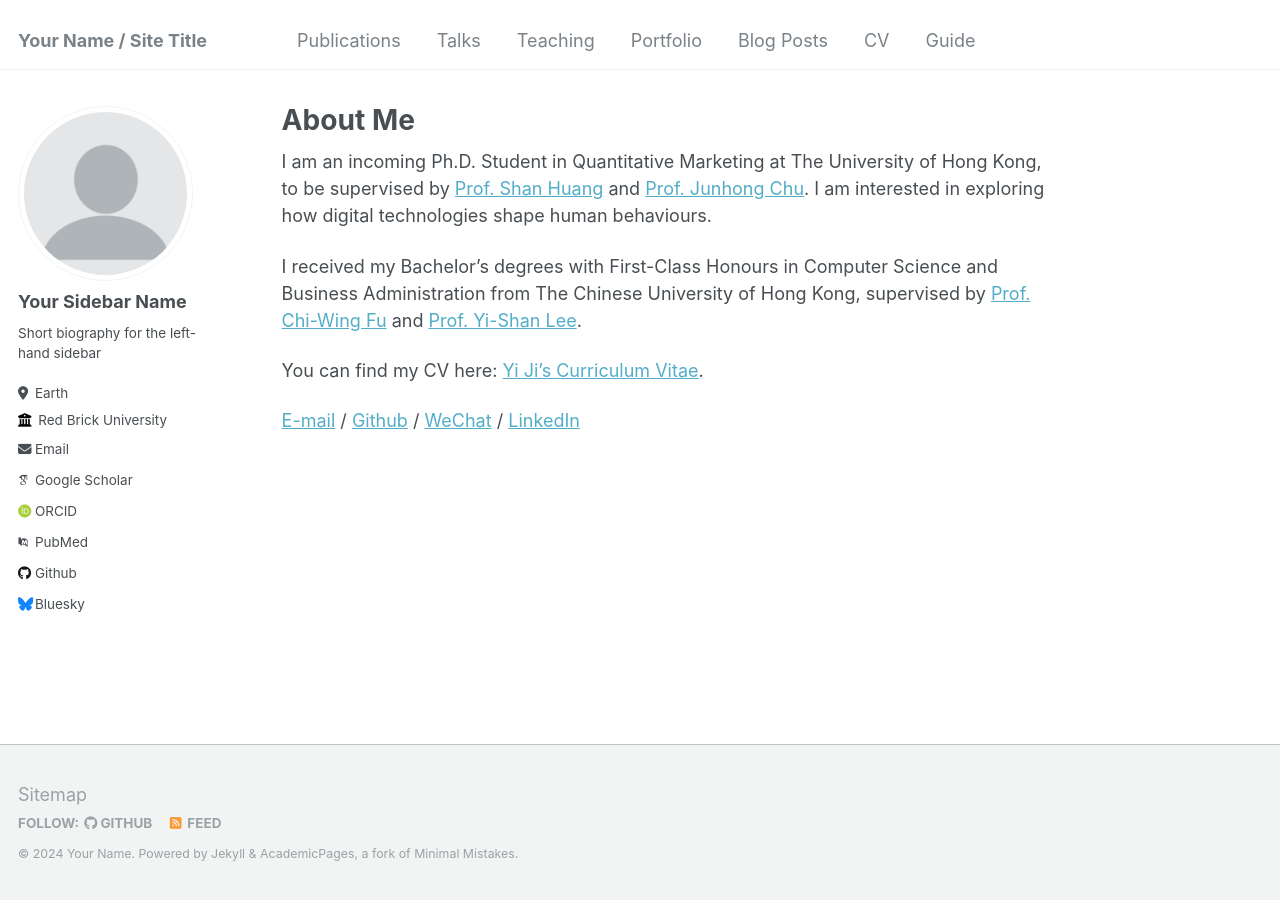
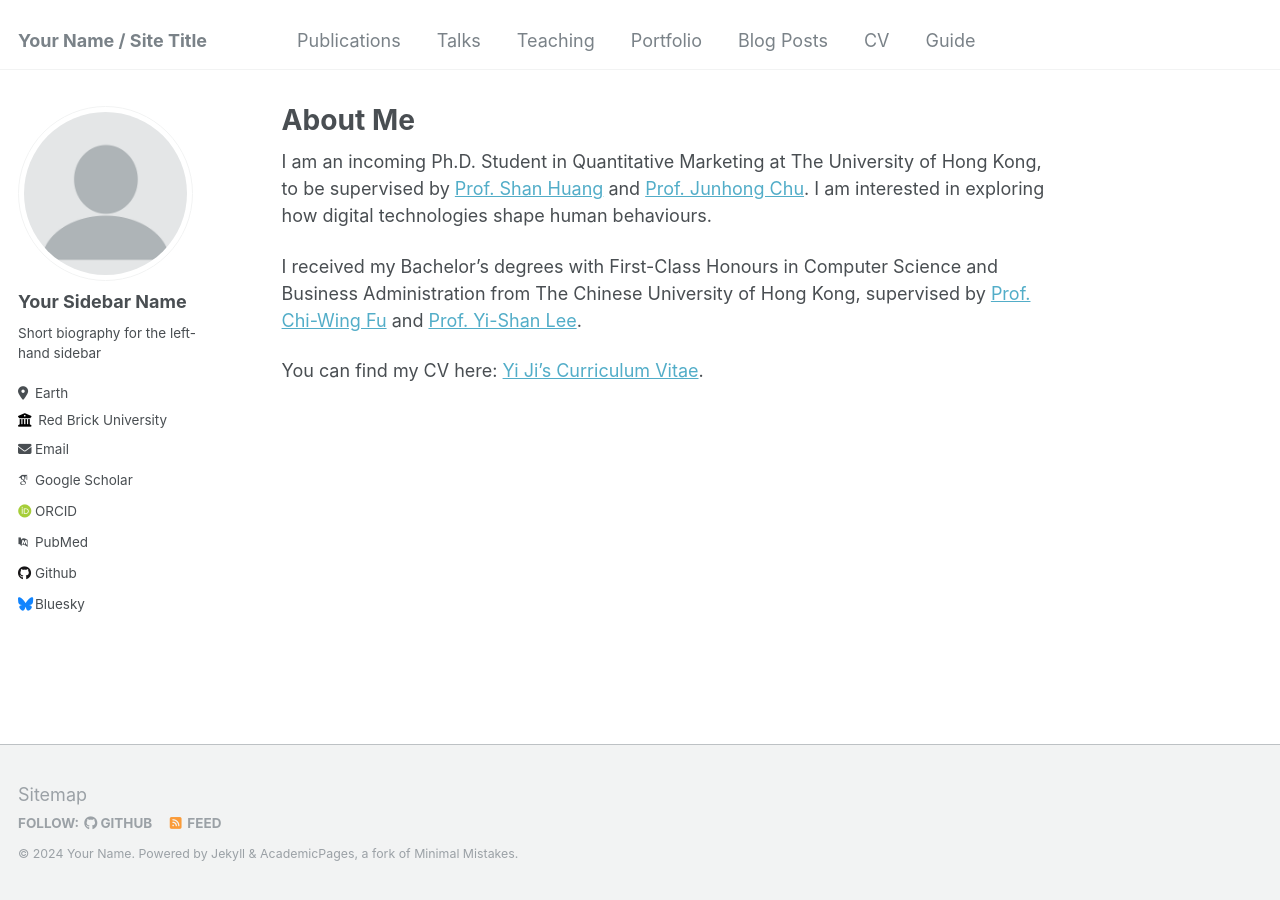
Before and after one commit to jasonyji/jasonyji.github.io, a Jekyll site: the page built from _pages/about.md, in a window 1280 px wide. Built offline with Jekyll 4.4.1, drawn with Linux system fonts in a browser that asks for light colours; some web fonts are replaced.

Commit message:
Update about.md

```diff
--- a/_pages/about.md
+++ b/_pages/about.md
@@ -12,5 +12,3 @@ I am an incoming Ph.D. Student in Quantitative Marketing at The University of Ho
 I received my Bachelor's degrees with First-Class Honours in Computer Science and Business Administration from The Chinese University of Hong Kong, supervised by [Prof. Chi-Wing Fu](https://www.cse.cuhk.edu.hk/~cwfu/) and [Prof. Yi-Shan Lee](https://sites.google.com/view/yi-shanlee).
 
 You can find my CV here: [Yi Ji's Curriculum Vitae](../assets/CV.pdf).
-
-[E-mail](mailto:yiji@link.cuhk.edu.hk) / [Github](https://github.com/jasonyji) / [WeChat](../image/wechat.jpg) / [LinkedIn](https://www.linkedin.com/in/yi-ji-b45ab31ab/)
```
